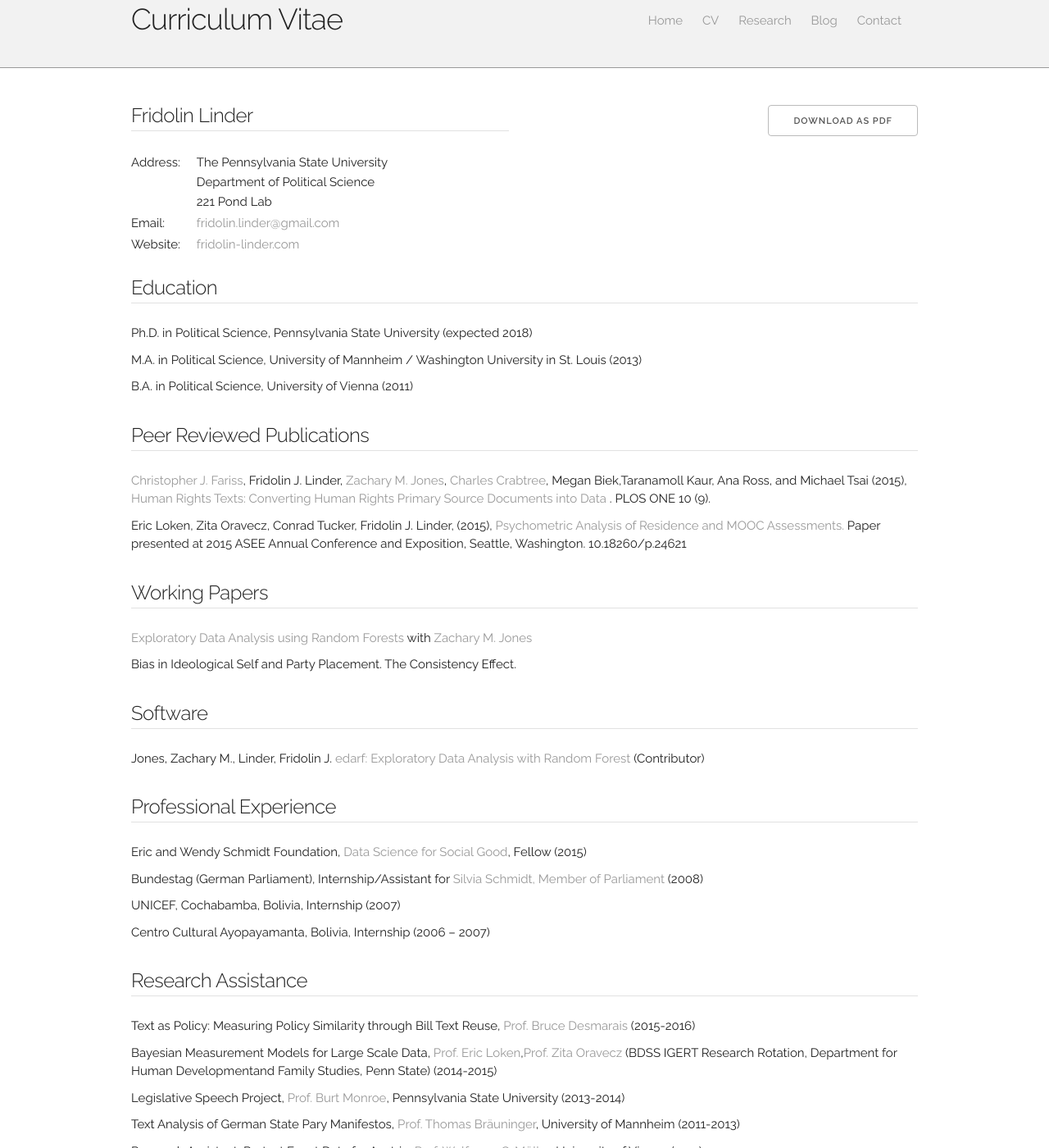
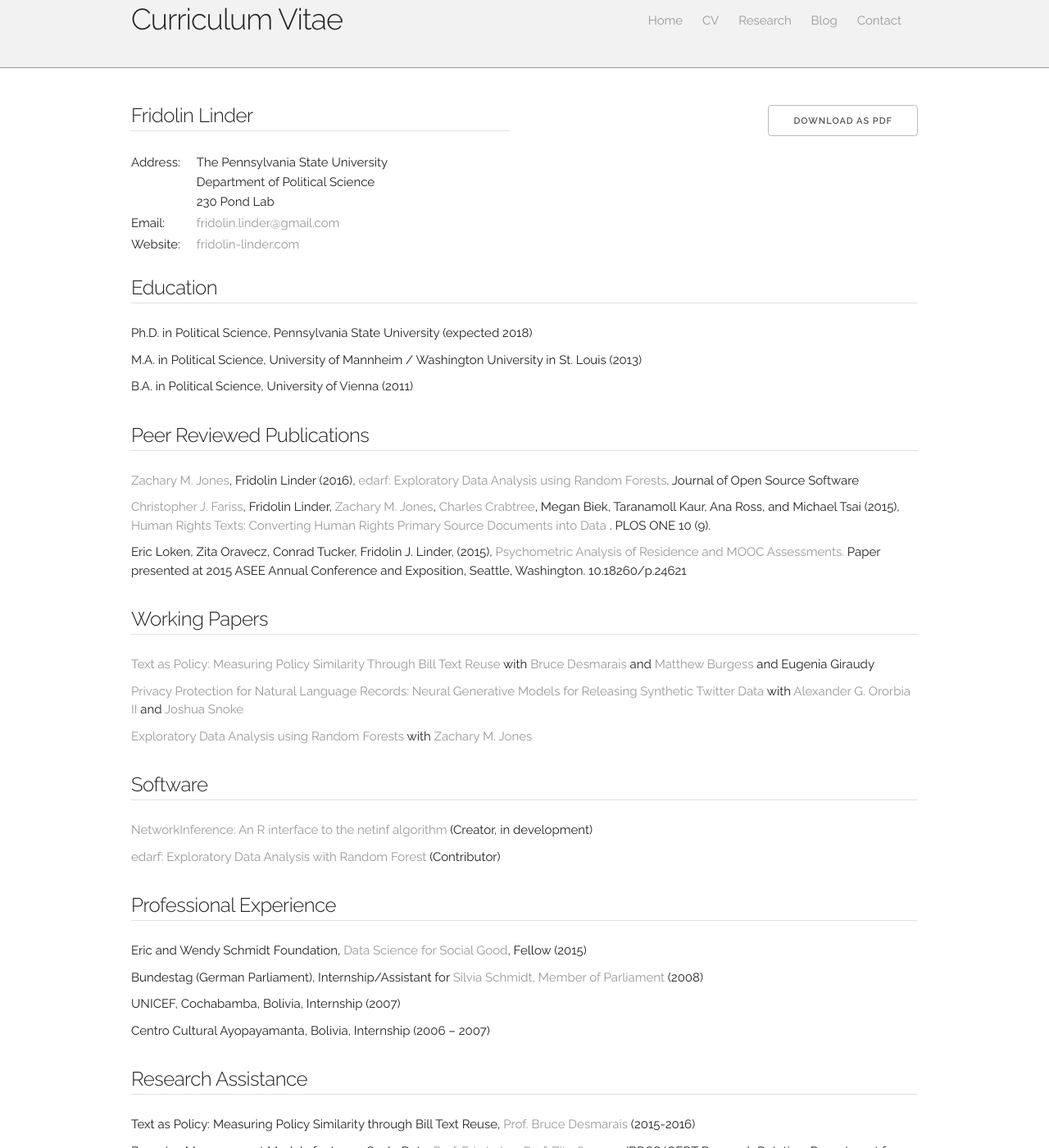
Before and after one commit to flinder/flinder.github.io, a Jekyll site: the page built from cv/index.html, in a window 1280 px wide and 1400 px high. Shown: the whole window at 82% size. Built offline with Jekyll 4.4.1, drawn with Linux system fonts in a browser that asks for light colours.

Commit message:
updates cv

```diff
--- a/cv/index.html
+++ b/cv/index.html
@@ -10,7 +10,8 @@ title: Curriculum Vitae
         <table style="border:0 none" class="cvTable">
             <tr>
                 <td valign="top">Address:</td>
-                <td>The Pennsylvania State University <br/> Department of Political Science <br/> 221 Pond Lab</td>
+                <td>The Pennsylvania State University <br/> Department of
+                    Political Science <br/> 230 Pond Lab</td>
             </tr>
            <tr>
                 <td>Email:</td>
@@ -43,24 +44,49 @@ title: Curriculum Vitae
 <div class="twelve columns">
     <h5>Peer Reviewed Publications</h5>
     <hr>
-    <p class="entry"><a href="http://cfariss.com/">Christopher J. Fariss</a>, Fridolin J.
-    Linder, <a href="http://zmjones.com">Zachary M. Jones</a>, <a
-    href="http://charlescrabtree.com/">Charles Crabtree</a>, Megan
-Biek,Taranamoll Kaur, Ana Ross, and Michael Tsai (2015), <a href="http://journals.plos.org/plosone/article?id=10.1371/journal.pone.0138935">Human Rights Texts: Converting Human Rights Primary Source Documents into Data </a>. PLOS ONE 10 (9).</p>
+    <p class="entry">
+        <a href="http://zmjones.com">Zachary M. Jones</a>,
+        Fridolin Linder (2016),
+        <a href=http://joss.theoj.org/papers/10.21105/joss.00092>edarf:
+            Exploratory Data Analysis using Random Forests</a>. Journal of Open Source Software</p>
+    <p class="entry">
+        <a href="http://cfariss.com/">Christopher J. Fariss</a>, Fridolin Linder, <a href="http://zmjones.com">Zachary M. Jones</a>, <a href="http://charlescrabtree.com/">Charles Crabtree</a>, Megan Biek, Taranamoll Kaur, Ana Ross, and Michael Tsai (2015), <a href="http://journals.plos.org/plosone/article?id=10.1371/journal.pone.0138935">Human Rights Texts: Converting Human Rights Primary Source Documents into Data </a>. PLOS ONE 10 (9).</p>
     <p class="entry">Eric Loken, Zita Oravecz, Conrad Tucker, Fridolin J. Linder, (2015), <a href="https://www.asee.org/public/conferences/56/papers/13809/view">Psychometric Analysis of Residence and MOOC Assessments.</a> Paper presented at 2015 ASEE Annual Conference and Exposition, Seattle, Washington. 10.18260/p.24621</p>
 </div>
 
 <div class="twelve columns">
     <h5>Working Papers</h5>
     <hr>
-    <p class="entry"><a href="http://http://zmjones.com/static/papers/rfss_manuscript.pdf">Exploratory Data Analysis using Random Forests</a> with <a href="http://zmjones.com">Zachary M. Jones</a></p>
-    <p class="entry">Bias in Ideological Self and Party Placement. The Consistency Effect.</p>
+    <p class="entry">
+        <a href="https://papers.ssrn.com/sol3/papers.cfm?abstract_id=2812607">
+            Text as Policy: Measuring Policy Similarity Through Bill Text Reuse</a>
+        with <a href="http://zmjones.com">Bruce Desmarais</a>
+        and <a href="http://web.eecs.umich.edu/~mattburg/">Matthew Burgess</a>
+        and Eugenia Giraudy
+    </p>
+    <p class="entry"><a href="https://arxiv.org/abs/1606.01151">Privacy
+        Protection for Natural Language Records: Neural Generative Models for
+        Releasing Synthetic Twitter Data</a> with <a
+        href="http://www.personal.psu.edu/ago109/">Alexander G. Ororbia II</a>
+    and <a href="http://bdss.psu.edu/people/jvs140">Joshua Snoke</a>
+    </p>
+    <p class="entry">
+        <a href="http://http://zmjones.com/static/papers/rfss_manuscript.pdf">
+            Exploratory Data Analysis using Random Forests
+        </a> with <a href="http://zmjones.com">Zachary M. Jones</a>
+    </p>
+
+
 </div>
 
 
 <div class="twelve columns">
     <h5>Software</h5><hr>
-    <p class="entry">Jones, Zachary M., Linder, Fridolin J. <a href="https://github.com/zmjones/edarf">edarf: Exploratory Data Analysis with Random Forest</a> (Contributor)</p>
+    <p class="entry"><a
+        href="https://github.com/flinder/NetworkInference">NetworkInference:
+        An R interface to the netinf algorithm</a> (Creator, in development)</p>
+
+    <p class="entry"><a href="https://github.com/zmjones/edarf">edarf: Exploratory Data Analysis with Random Forest</a> (Contributor)</p>
 </div>
 
 <div class="twelve columns">
```
Also changed, not shown: 1 other file.
